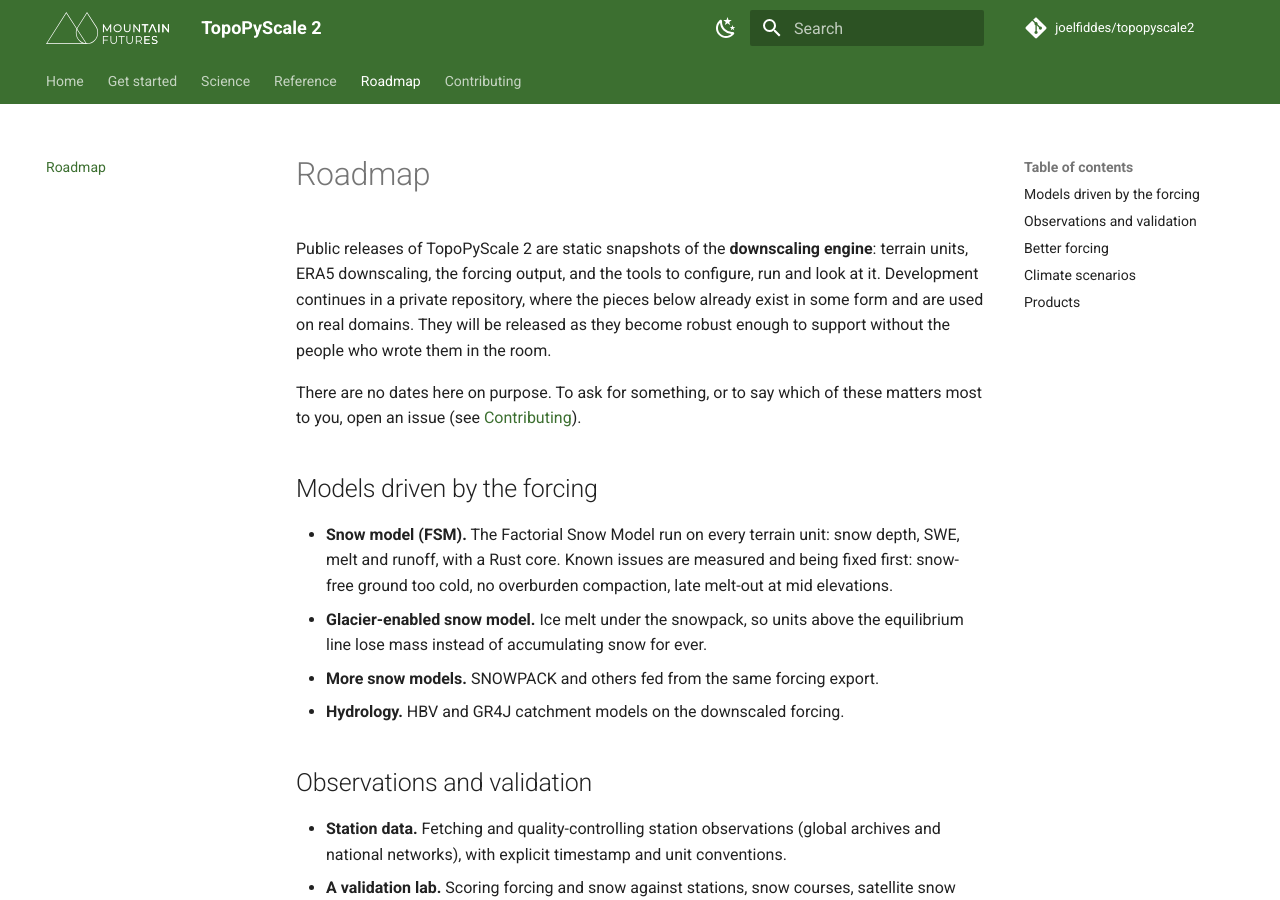
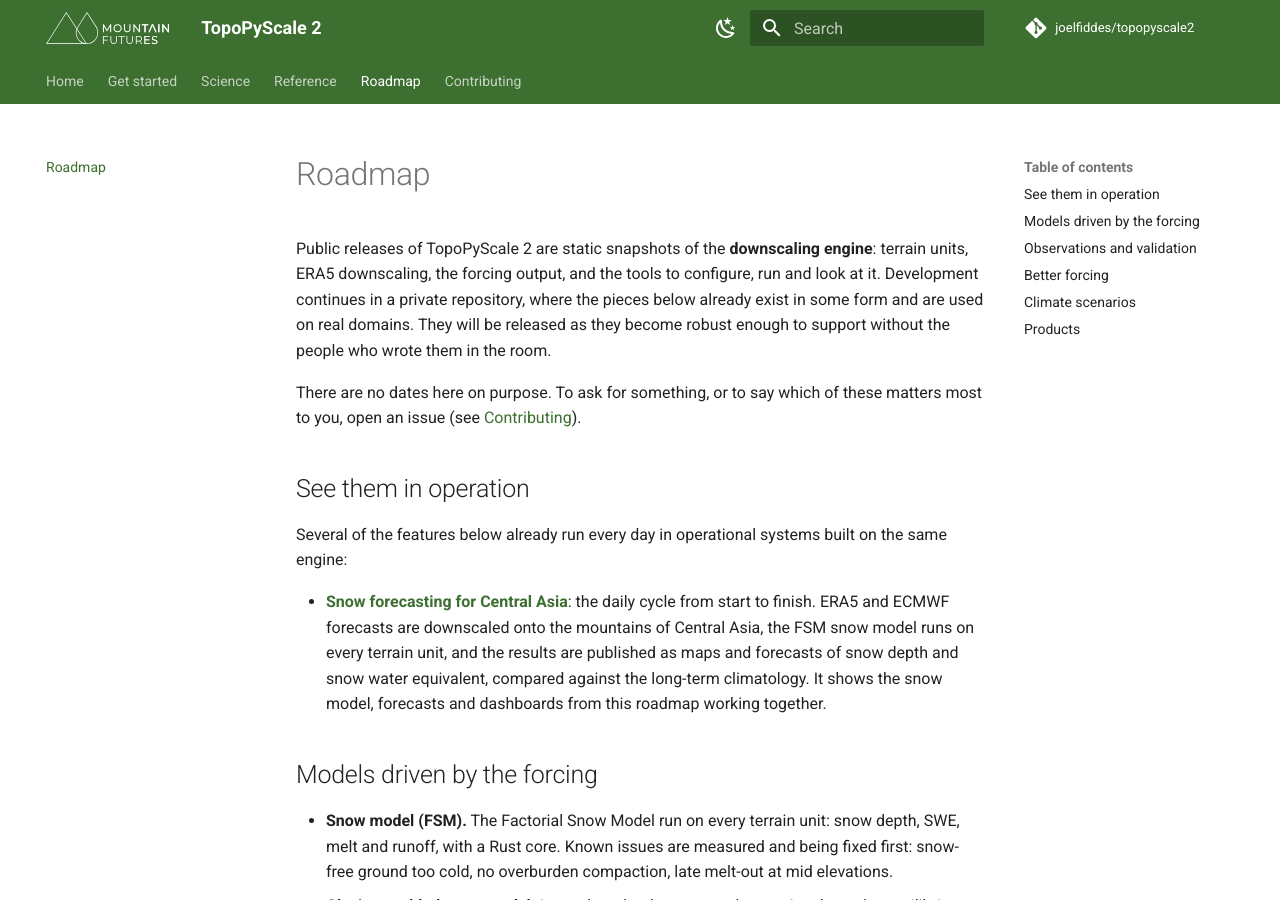
Before and after one commit to joelfiddes/topopyscale2, an MkDocs documentation site: the page built from docs/roadmap.md, in a window 1280 px wide and 900 px high. Built offline with MkDocs 1.6.1 and Material for MkDocs 9.7.7, drawn with Linux system fonts in a browser that asks for light colours; comment, search, counter and statistics services are not loaded.

Commit message:
Roadmap: link the Central Asia snow forecast as a live deployment
Exported from the private repository at 57bc82f.

```diff
--- a/docs/roadmap.md
+++ b/docs/roadmap.md
@@ -8,6 +8,18 @@
 
 There are no dates here on purpose. To ask for something, or to say which of these matters
 most to you, open an issue (see [Contributing](contributing.md)).
+
+## See them in operation
+
+Several of the features below already run every day in operational systems built on the
+same engine:
+
+- **[Snow forecasting for Central Asia](https://apps.mountainfutures.ch/ca-forecast/)**:
+  the daily cycle from start to finish. ERA5 and ECMWF forecasts are downscaled onto the
+  mountains of Central Asia, the FSM snow model runs on every terrain unit, and the results are
+  published as maps and forecasts of snow depth and snow water equivalent, compared against
+  the long-term climatology. It shows the snow model, forecasts and dashboards from this
+  roadmap working together.
 
 ## Models driven by the forcing
 
```
